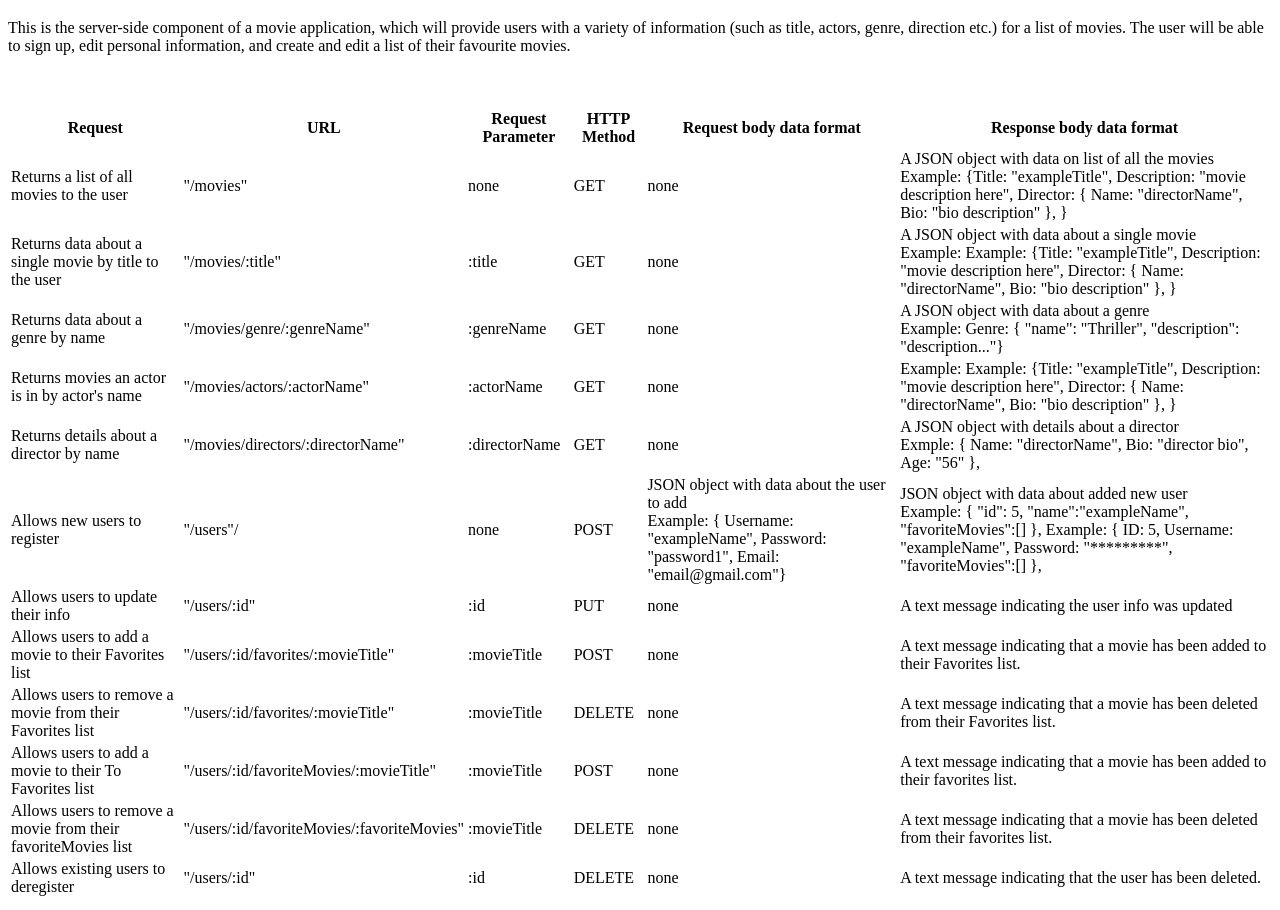
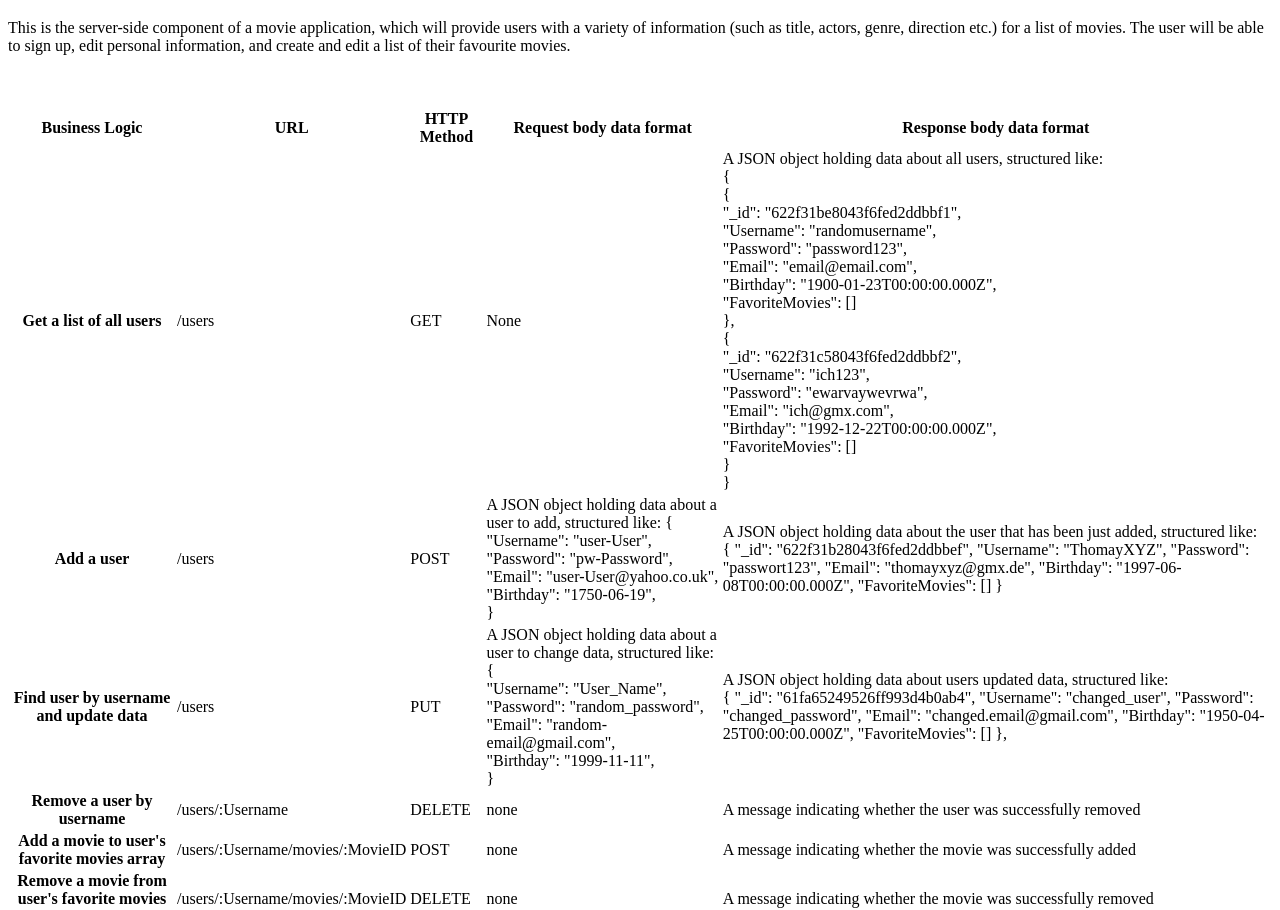
Before and after one commit to KupferJ/movie_api, a website: page public/documentation.html in a window 1280 px wide. Shown: the part 61-971 px from the top of the page. Drawn offline with Linux system fonts and the light colour scheme.

Commit message:
updated the documentation.html file

```diff
--- a/public/documentation.html
+++ b/public/documentation.html
@@ -14,148 +14,142 @@
     create and edit a list of their favourite movies.
   </p><br><br>
 
-  <table>
+  <table class="table table-bordered table-responsive">
+    <thead class="thead-light">
       <tr>
-      <th>Request</th>
-      <th>URL</th>
-      <th>Request Parameter</th>
-      <th>HTTP Method</th>
-      <th>Request body data format</th>
-      <th>Response body data format</th>
+        <th scope="col">Business Logic</th>
+        <th scope="col">URL</th>
+        <th scope="col">HTTP Method</th>
+        <th scope="col">Request body data format</th>
+        <th scope="col">Response body data format</th>
+      </tr>
+    </thead>
+    <tbody>
+      <tr>
+        <th scope="row">Get a list of all users</th>
+        <td>/users</td>
+        <td>GET</td>
+        <td>None</td>
+        <td>A JSON object holding data about all users, structured like:<br>
+        {<br>
+          {<br>
+              "_id": "622f31be8043f6fed2ddbbf1",<br>
+              "Username": "randomusername",<br>
+              "Password": "password123",<br>
+              "Email": "email@email.com",<br>
+              "Birthday": "1900-01-23T00:00:00.000Z",<br>
+              "FavoriteMovies": []<br>
+          },<br>
+          {<br>
+              "_id": "622f31c58043f6fed2ddbbf2",<br>
+              "Username": "ich123",<br>
+              "Password": "ewarvaywevrwa",<br>
+              "Email": "ich@gmx.com",<br>
+              "Birthday": "1992-12-22T00:00:00.000Z",<br>
+              "FavoriteMovies": []<br>
+          }<br>
+        }</td>
       </tr>
       <tr>
-      <td>Returns a list of all movies to the user</td>
-      <td>"/movies"</td>
+        <th scope="row">Add a user</th>
+        <td>/users</td>
+        <td>POST</td>
+        <td>A JSON object holding data about a user to add, structured like:
+          {<br>
+            "Username": "user-User",<br>
+            "Password": "pw-Password",<br>
+            "Email": "user-User@yahoo.co.uk",<br>
+            "Birthday": "1750-06-19",<br>
+        }
+        </td>
+        <td>A JSON object holding data about the user that has been just added, structured like:<br>
+          {
+            "_id": "622f31b28043f6fed2ddbbef",
+            "Username": "ThomayXYZ",
+            "Password": "passwort123",
+            "Email": "thomayxyz@gmx.de",
+            "Birthday": "1997-06-08T00:00:00.000Z",
+            "FavoriteMovies": []
+        }</td>
+      </tr>
+      <tr>
+        <th scope="row">Find user by username and update data</th>
+        <td>/users</td>
+        <td>PUT</td>
+        <td>A JSON object holding data about a user to change data, structured like:<br>
+          {<br>
+            "Username": "User_Name",<br>
+            "Password": "random_password",<br>
+            "Email": "random-email@gmail.com",<br>
+            "Birthday": "1999-11-11",<br>
+        }</td>
+        <td>A JSON object holding data about users updated data, structured like:<br>
+          {
+            "_id": "61fa65249526ff993d4b0ab4",
+            "Username": "changed_user",
+            "Password": "changed_password",
+            "Email": "changed.email@gmail.com",
+            "Birthday": "1950-04-25T00:00:00.000Z",
+            "FavoriteMovies": []
+        },</td>
+      </tr>
+      <tr>
+        <th scope="row">Remove a user by username</th>
+        <td>/users/:Username</td>
+        <td>DELETE</td>
         <td>none</td>
+        <td>A message indicating whether the user was successfully removed</td>
+      </tr>
+      <tr>
+        <th scope="row">Add a movie to user's favorite movies array</th>
+        <td>/users/:Username/movies/:MovieID</td>
+        <td>POST</td>
+        <td>none</td>
+        <td>A message indicating whether the movie was successfully added</td>
+      </tr>
+      <tr>
+        <th scope="row">Remove a movie from user's favorite movies array</th>
+        <td>/users/:Username/movies/:MovieID</td>
+        <td>DELETE</td>
+        <td>none</td>
+        <td>A message indicating whether the movie was successfully removed</td>
+      </tr>
+      <tr>
+        <th scope="row">Return a list of all movies</th>
+        <td>/movies</td>
         <td>GET</td>
         <td>none</td>
-      <td>
-        A JSON object with data on list of all the movies <br />
-        Example: {Title: "exampleTitle", Description: "movie description here", Director: { Name: "directorName", Bio: "bio description" },
+        <td>A JSON object holding data about all movies</td>
+      </tr>
+      <tr>
+        <th scope="row">Get data about a single movie by title</th>
+        <td>/movies/:Title</td>
+        <td>GET</td>
+        <td>none</td>
+        <td>A JSON object holding data about the movie</td>
+      </tr>
+      <tr>
+        <th scope="row">Get the description of a genre</th>
+        <td>/genre/:Name</td>
+        <td>GET</td>
+        <td>none</td>
+        <td>A JSON object holding the description of the genre</td>
+      </tr>
+      <tr>
+        <th scope="row">Get data about a director (Bio, Birthyear, Deathyear)</th>
+        <td>/director/:Name</td>
+        <td>GET</td>
+        <td>none</td>
+        <td>A JSON object holding data about the director, structured like:<br>
+          {<br>
+            "Name": "Chan-wook Park",<br>
+            "Bio": "Chan-wook Park is a South Korean film director, screenwriter, producer, and former film critic.",<br>
+            "Birth": "1963",<br>
+            "Death": ""<br>
         }
         </td>
       </tr>
-    <tr>
-      <td>Returns data about a single movie by title to the user</td>
-      <td>"/movies/:title"</td>
-      <td>:title</td>
-      <td>GET</td>
-      <td>none</td>
-      <td>
-        A JSON object with data about a single movie <br />
-        Example: Example: {Title: "exampleTitle", Description: "movie description here", Director: { Name: "directorName", Bio: "bio description" },
-        }
-      </td>
-    </tr>
-    <tr>
-      <td>Returns data about a genre by name</td>
-      <td>"/movies/genre/:genreName"</td>
-      <td>:genreName</td>
-      <td>GET</td>
-      <td>none</td>
-      <td>
-        A JSON object with data about a genre <br />
-        Example: Genre: { "name": "Thriller", "description": "description..."}
-      </td>
-    </tr>
-    <tr>
-      <td>Returns movies an actor is in by actor's name</td>
-      <td>"/movies/actors/:actorName"</td>
-      <td>:actorName</td>
-      <td>GET</td>
-      <td>none</td>
-      <td>
-        Example: Example: {Title: "exampleTitle", Description: "movie description here", Director: { Name: "directorName", Bio: "bio description" },
-        }
-      </td>
-    </tr>
-    <tr>
-      <td>Returns details about a director by name</td>
-      <td>"/movies/directors/:directorName"</td>
-      <td>:directorName</td>
-      <td>GET</td>
-      <td>none</td>
-      <td>
-        A JSON object with details about a director <br />
-        Exmple: { Name: "directorName", Bio: "director bio", Age: "56" },
-      </td>
-    </tr>
-    <tr>
-      <td>Allows new users to register</td>
-      <td>"/users"/</td>
-      <td>none</td>
-      <td>POST</td>
-      <td>
-          JSON object with data about the user to add <br />
-          Example: { Username: "exampleName", Password: "password1", Email: "email@gmail.com"}
-        </td>
-      <td>
-        JSON object with data about added new user <br />
-        Example: { "id": 5, "name":"exampleName", "favoriteMovies":[] },
-        Example: { ID: 5, Username: "exampleName", Password: "*********", "favoriteMovies":[] },
-      </td>
-    </tr>
-    <tr>
-      <td>Allows users to update their info</td>
-      <td>"/users/:id"</td>
-      <td>:id</td>
-      <td>PUT</td>
-      <td>none</td>
-      <td>A text message indicating the user info was updated</td>
-    </tr>
-    <tr>
-      <td>Allows users to add a movie to their Favorites list</td>
-      <td>"/users/:id/favorites/:movieTitle"</td>
-      <td>:movieTitle</td>
-      <td>POST</td>
-      <td>none</td>
-      <td>
-        A text message indicating that a movie has been added to their Favorites
-        list.
-      </td>
-    </tr>
-    <tr>
-      <td>Allows users to remove a movie from their Favorites list</td>
-      <td>"/users/:id/favorites/:movieTitle"</td>
-      <td>:movieTitle</td>
-      <td>DELETE</td>
-      <td>none</td>
-      <td>
-        A text message indicating that a movie has been deleted from their
-        Favorites list.
-      </td>
-    </tr>
-    <tr>
-      <td>Allows users to add a movie to their To Favorites list</td>
-      <td>"/users/:id/favoriteMovies/:movieTitle"</td>
-      <td>:movieTitle</td>
-      <td>POST</td>
-      <td>none</td>
-      <td>
-        A text message indicating that a movie has been added to their favorites
-        list.
-      </td>
-    </tr>
-    <tr>
-      <td>Allows users to remove a movie from their favoriteMovies list</td>
-      <td>"/users/:id/favoriteMovies/:favoriteMovies"</td>
-      <td>:movieTitle</td>
-      <td>DELETE</td>
-      <td>none</td>
-      <td>
-        A text message indicating that a movie has been deleted from their
-        favorites list.
-      </td>
-    </tr>
-    <tr>
-      <td>Allows existing users to deregister</td>
-      <td>"/users/:id"</td>
-      <td>:id</td>
-      <td>DELETE</td>
-      <td>none</td>
-      <td>A text message indicating that the user has been deleted.
-      </td>
-    </tr>
+    </tbody>
   </table>
 
 </body>
```
Lines whose indentation alone changed are shown as unchanged.
